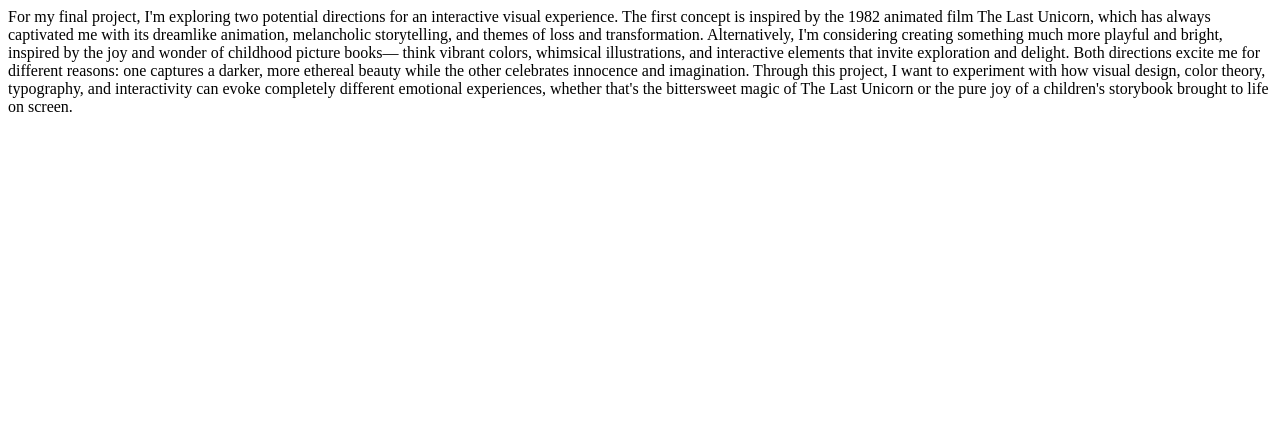
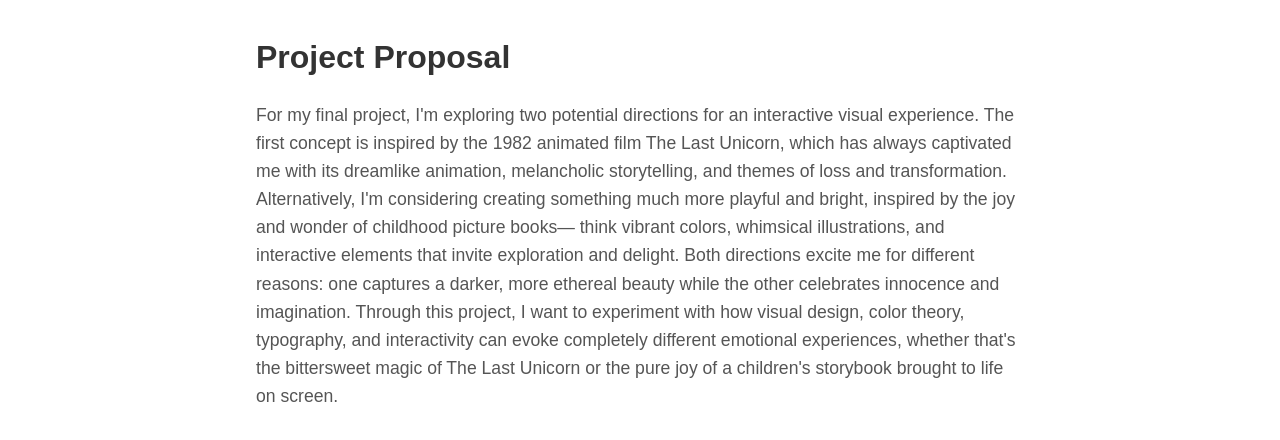
Before and after one commit to sachanhmany-cpu/zine, a plain HTML site: page index.html in a window 1280 px wide. Drawn offline with Linux system fonts and the light colour scheme.

Commit message:
add stuff

```diff
--- a/index.html
+++ b/index.html
@@ -6,6 +6,8 @@
     <link rel="stylesheet" href="styles.css">
 </head>
 <body>
+<h1>Project Proposal</h1>
+
     <p>
     For my final project, I'm exploring two potential directions for an interactive visual
     experience. The first concept is inspired by the 1982 animated film The Last Unicorn,
--- a/styles.css
+++ b/styles.css
@@ -0,0 +1,17 @@
+body {
+    margin: auto;
+    width: 60%;
+    font-family: Arial, sans-serif;
+    line-height: 1.6;
+    padding: 2rem 0;
+}
+
+h1 {
+    color: #333;
+    margin-bottom: 1rem;
+}
+
+p {
+    font-size: 1.1rem;
+    color: #555;
+}
```
